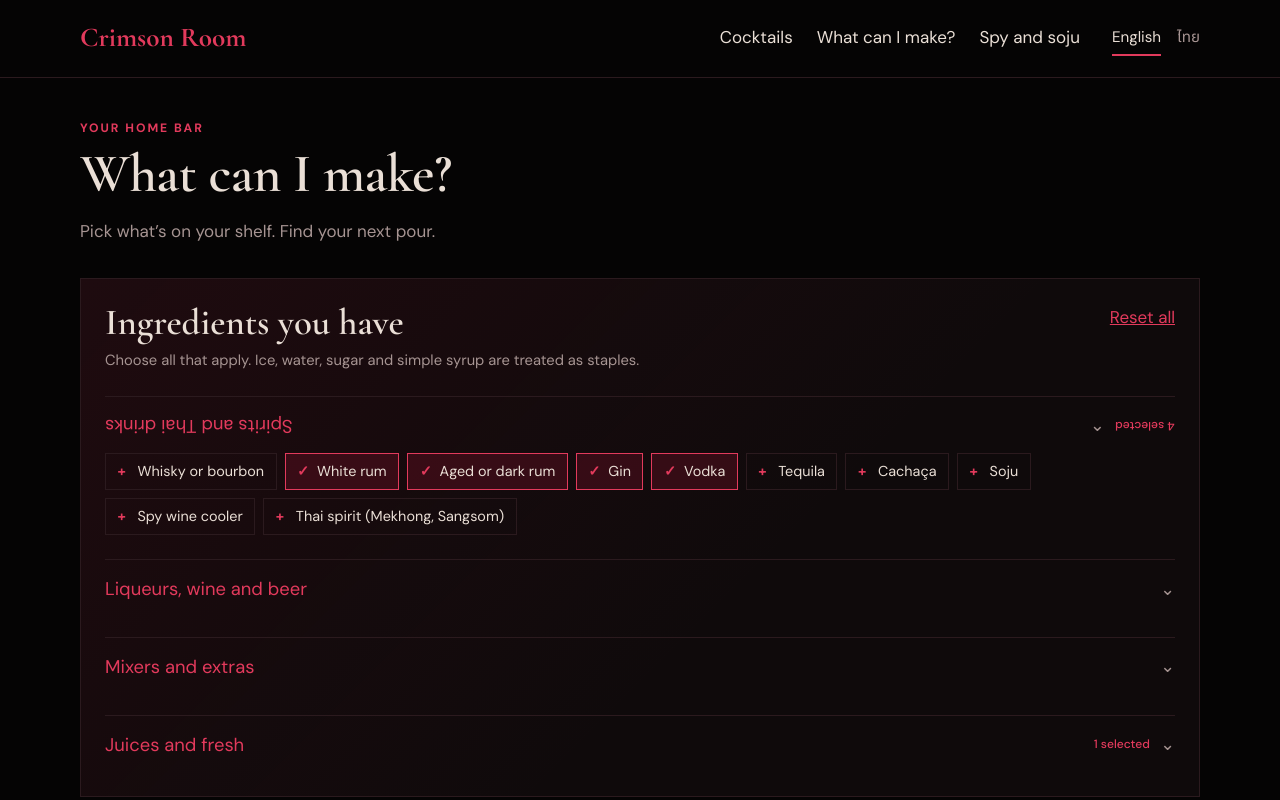
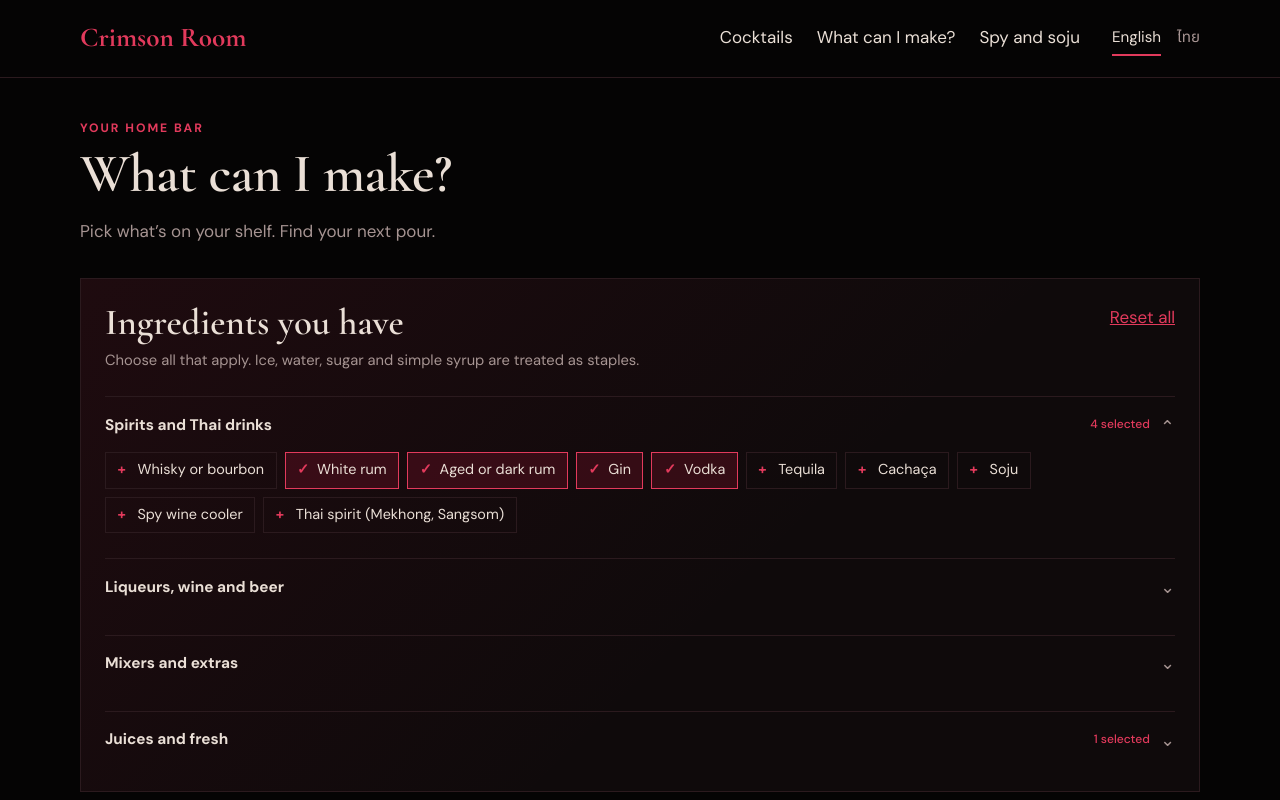
Before and after one commit to inky3/crimsonroom, a Next.js app: page /en/pantry in a window 1280 px wide. Shown: the top 800 px of the page. Built offline with nearby package versions, Linux system fonts and the light colour scheme.

Commit message:
Fix inverted ingredient accordion title and animate cocktail reveal

```diff
--- a/app/globals.css
+++ b/app/globals.css
@@ -232,7 +232,7 @@ h2.small { font-size: 1.4rem; margin: 1.6rem 0 0.4rem; }
 .pantry-group-summary { display: flex; justify-content: space-between; align-items: center; gap: .75rem; padding: .1rem 0 .75rem; font-weight: 700; font-size: .96rem; cursor: pointer; list-style: none; }
 .pantry-group-summary::-webkit-details-marker { display: none; }
 .pantry-group-summary > span { color: var(--crimson-hot); font-size: 1.15rem; font-weight: 400; transition: transform .15s; }
-.pantry-group[open] .pantry-group-summary > span { transform: rotate(180deg); }
+.pantry-group[open] .pantry-group-chevron { transform: rotate(180deg); }
 .pantry-group:not([open]) { padding-bottom: 0; }
 .pantry-group[open] .pantry-options { padding-bottom: .25rem; }
 @media (max-width: 35rem) {
@@ -288,3 +288,10 @@ h2.small { font-size: 1.4rem; margin: 1.6rem 0 0.4rem; }
 .pantry-modal-actions>button { flex:1; }
 @keyframes pantry-pop-in { from { opacity:0; transform:translateY(10px) scale(.98); } to { opacity:1; transform:translateY(0) scale(1); } }
 @media(max-width:35rem) { .pantry-surprise-bar { align-items:stretch; flex-direction:column; gap:.8rem; padding:.8rem; } .pantry-surprise-actions { display:grid; grid-template-columns:1fr 1fr; } .pantry-shake-button,.pantry-surprise-button { padding:.55rem .4rem; font-size:.8rem; } .pantry-modal-actions { flex-direction:column; } }
+
+/* Only rotate the accordion chevron, never the category title. */
+.pantry-group-summary .pantry-group-title { color: var(--bone); font-size: inherit; font-weight: 700; transform: none; }
+.pantry-group-summary .pantry-group-meta { color: var(--muted); font-size: inherit; transform: none; }
+.pantry-glass-shake { animation: pantry-pop-in .22s ease-out, pantry-glass-wiggle .5s ease-in-out .18s 2; transform-origin: center; }
+@keyframes pantry-glass-wiggle { 0%,100% { transform: rotate(0deg) translateX(0); } 20% { transform: rotate(-1.1deg) translateX(-2px); } 40% { transform: rotate(1.1deg) translateX(2px); } 60% { transform: rotate(-.7deg) translateX(-1px); } 80% { transform: rotate(.7deg) translateX(1px); } }
+@media (prefers-reduced-motion: reduce) { .pantry-glass-shake { animation: none; } }
```
